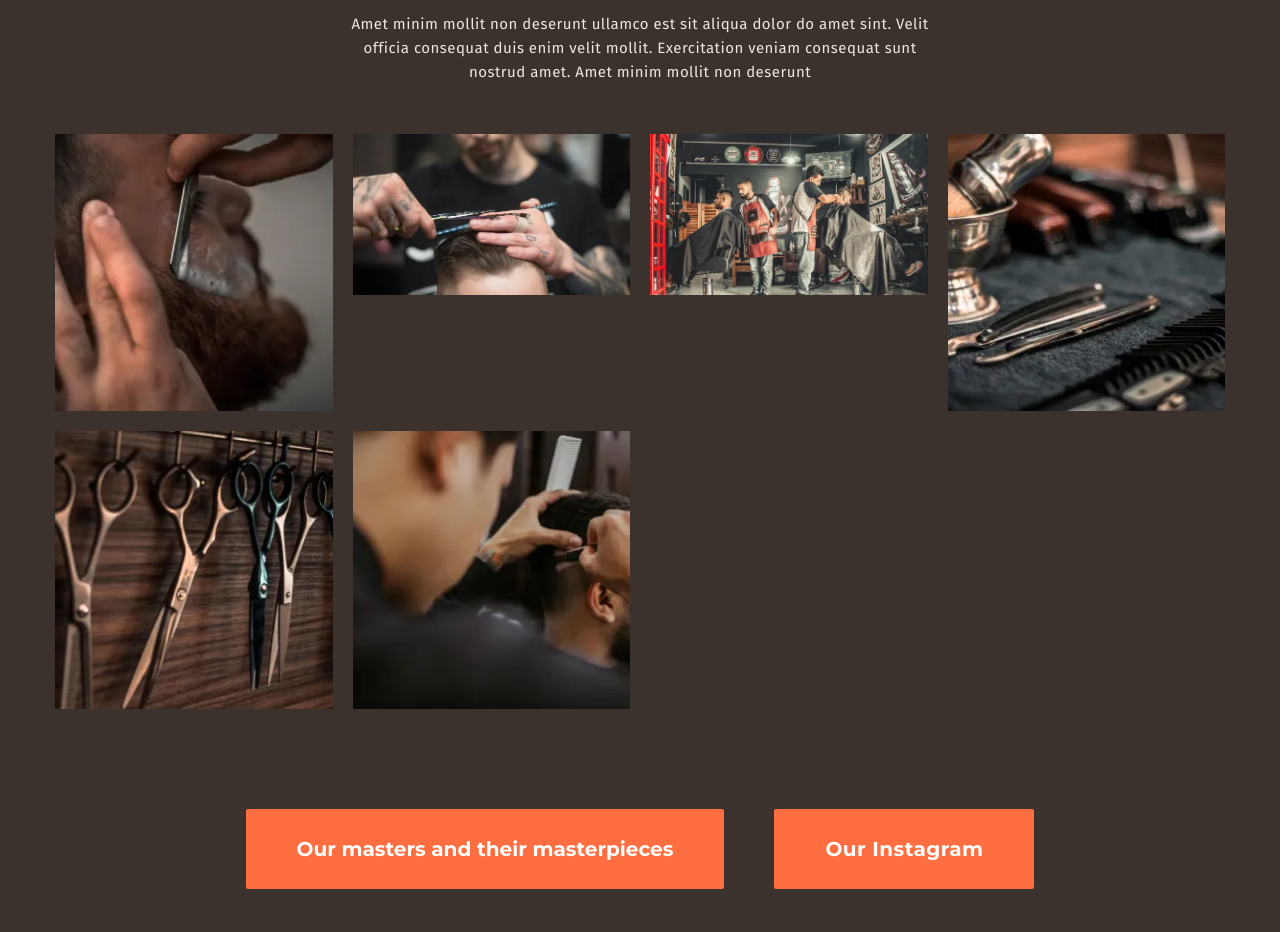
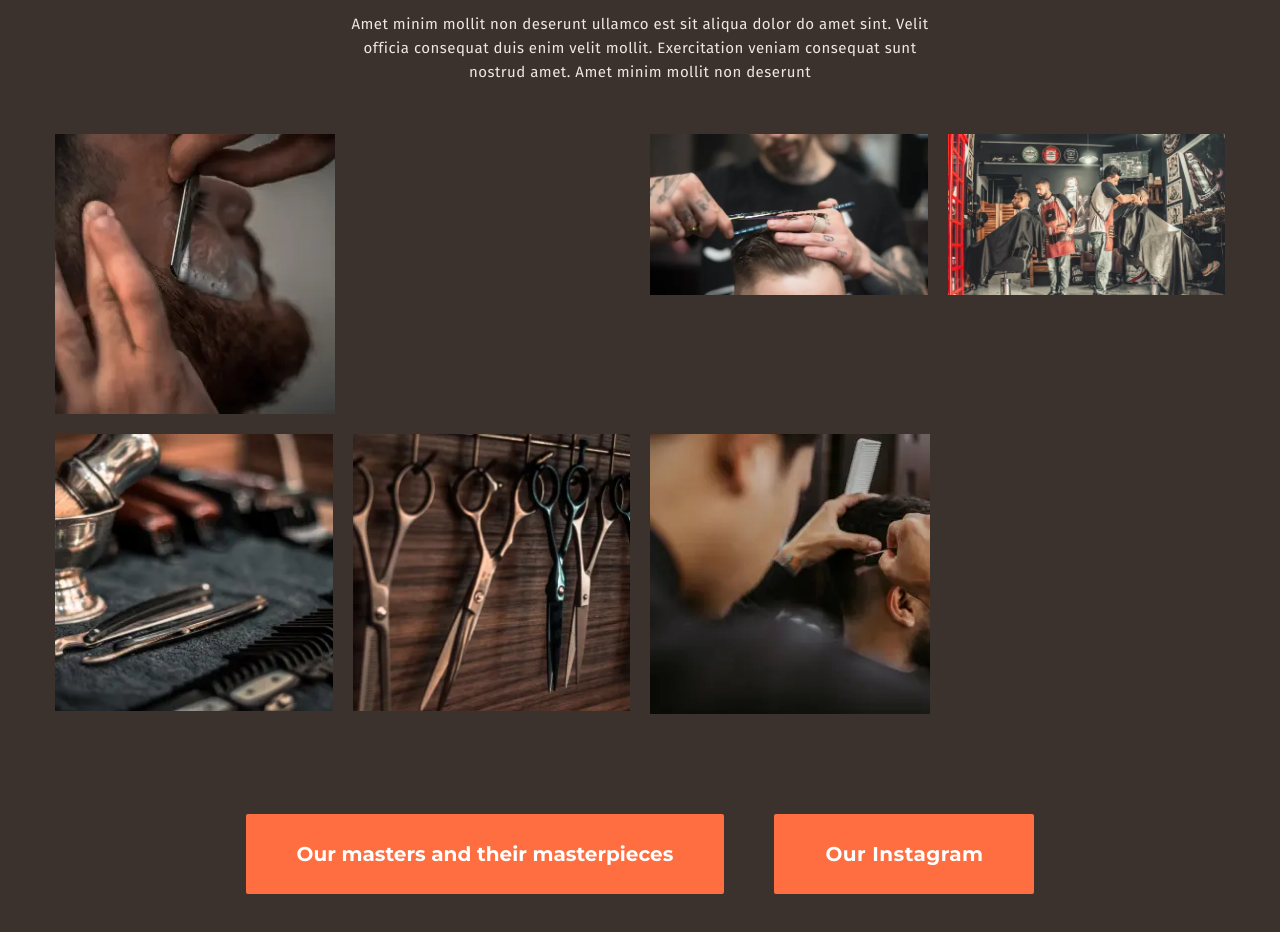
Before and after one commit to HennadiiBorysevych/COOL-BarberShop, a plain HTML site: page index.html in a window 1280 px wide. Shown: the part 1724-2656 px from the top of the page. Drawn offline with nearby package versions, Linux system fonts and the light colour scheme.

Commit message:
refactoting

```diff
--- a/SASS/layout/_about-us.scss
+++ b/SASS/layout/_about-us.scss
@@ -9,8 +9,8 @@
   margin-bottom: 100px;
 }
 .about-us__item-1 {
-  //   grid-column: 1/3;
-  //   grid-row: 1;
+  grid-column: 1/3;
+  grid-row: 1;
 }
 .about-us__item-2 {
 }
@@ -21,6 +21,8 @@
 .about-us__item-5 {
 }
 .about-us__item-6 {
+  grid-column: 3/5;
+  grid-row: 2/3;
 }
 .about-us__buttons {
   display: flex;
```
Also changed, not shown: script.js (deleted, +0 -108 lines), css/main.css, css/main.min.css, 2 other files.
